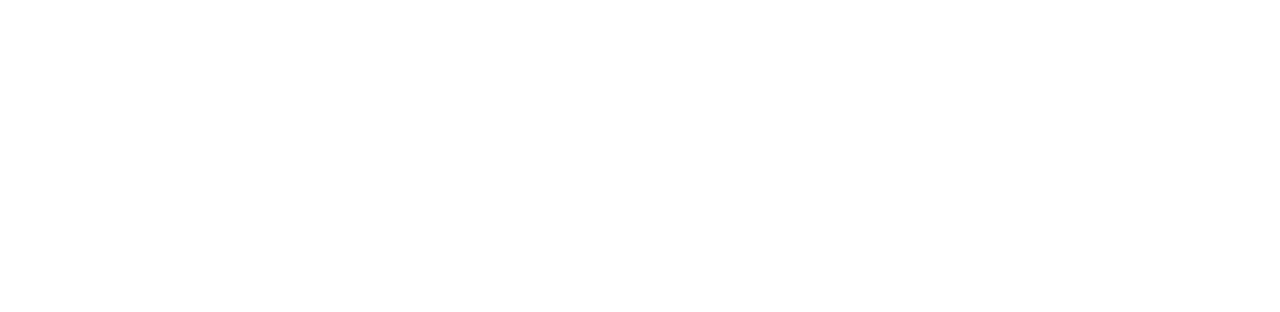
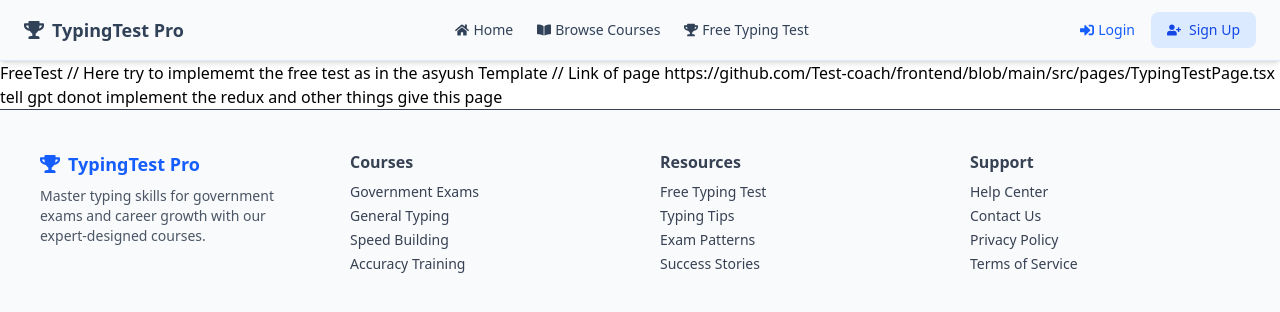
Before and after one commit to Test-coach/Front-end, a React (Vite) app: page /free/test in a window 1280 px wide. Before the commit this address had no page. Shown: the top 312 px of the page. Built offline with nearby package versions, Linux system fonts and the light colour scheme.

Commit message:
add routes and make the component

```diff
--- a/src/App.jsx
+++ b/src/App.jsx
@@ -10,14 +10,6 @@ const App = () => {
   const dispatch = useDispatch();
   const user = useSelector((state) => state.user.user);
 
-  const handleSetUser = () => {
-    dispatch(setUser({ name: 'John', age: 30 }));
-  };
-
-  const handleClearUser = () => {
-    dispatch(setUser({}));
-  };
-
   return (
     <Router>
       <AppRouter />
--- /dev/null
+++ b/src/components/admin/CreateExam.jsx
@@ -0,0 +1,9 @@
+import React from 'react'
+
+const CreateExam = () => {
+  return (
+    <div>CreateExam</div>
+  )
+}
+
+export default CreateExam
--- a/src/components/authentication/Login.jsx
+++ b/src/components/authentication/Login.jsx
@@ -1,8 +1,11 @@
 import React, { useState } from 'react';
 import axios from 'axios';
 import { CheckCircle, AlertCircle, Mail, Lock, Eye, EyeOff, LogIn } from 'lucide-react';
+import { useNavigate, Link } from 'react-router-dom';
+import {API_URL} from '../../config'
 
 const Login = () => {
+  const navigate = useNavigate();
   const [formData, setFormData] = useState({
     email: '',
     password: '',
@@ -29,7 +32,7 @@ const Login = () => {
 
     try {
       const response = await axios.post(
-        'https://backend-xk3v.onrender.com/auth/login',
+        `${API_URL}/auth/login`,
         formData,
         {
           headers: {
@@ -75,19 +78,17 @@ const Login = () => {
         </div>
 
         {message.text && (
-          <div className={`mb-6 p-4 rounded-lg flex items-center gap-3 ${
-            message.type === 'success'
+          <div className={`mb-6 p-4 rounded-lg flex items-center gap-3 ${message.type === 'success'
               ? 'bg-green-50 border border-green-200'
               : 'bg-red-50 border border-red-200'
-          }`}>
+            }`}>
             {message.type === 'success' ? (
               <CheckCircle className="w-5 h-5 text-green-600 flex-shrink-0" />
             ) : (
               <AlertCircle className="w-5 h-5 text-red-600 flex-shrink-0" />
             )}
-            <span className={`text-sm font-medium ${
-              message.type === 'success' ? 'text-green-800' : 'text-red-800'
-            }`}>
+            <span className={`text-sm font-medium ${message.type === 'success' ? 'text-green-800' : 'text-red-800'
+              }`}>
               {message.text}
             </span>
           </div>
@@ -172,20 +173,14 @@ const Login = () => {
         <div className="mt-8 text-center">
           <p className="text-sm text-gray-600">
             Don't have an account?{' '}
-            <a href="#" className="text-indigo-600 hover:text-indigo-700 font-medium">
+            <Link
+              to="/register"
+              className="text-indigo-600 hover:text-indigo-700 font-medium"
+            >
               Create one here
-            </a>
+            </Link>
           </p>
         </div>
-
-        {/* Demo Credentials */}
-        {/* <div className="mt-6 p-4 bg-gray-50 rounded-lg">
-          <p className="text-xs text-gray-600 text-center mb-2">Demo Credentials:</p>
-          <p className="text-xs text-gray-500 text-center">
-            Email: samargupta@example.com<br />
-            Password: Samar@123
-          </p>
-        </div> */}
       </div>
     </div>
   );
--- a/src/components/authentication/Register.jsx
+++ b/src/components/authentication/Register.jsx
@@ -1,6 +1,8 @@
 import React, { useState } from 'react';
 import axios from 'axios';
 import { CheckCircle, AlertCircle, User, Mail, Lock, Eye, EyeOff } from 'lucide-react';
+import { Link } from 'react-router-dom';
+import {API_URL} from '../../config'
 
 const Register = () => {
   const [formData, setFormData] = useState({
@@ -8,6 +10,7 @@ const Register = () => {
     password: '',
     email: '',
   });
+
 
   const [message, setMessage] = useState({ type: '', text: '' });
   const [isLoading, setIsLoading] = useState(false);
@@ -30,7 +33,7 @@ const Register = () => {
 
     try {
       const response = await axios.post(
-        'https://backend-xk3v.onrender.com/auth/register',
+        `${API_URL}/auth/register`,
         formData,
         {
           headers: {
@@ -174,9 +177,10 @@ const Register = () => {
         <div className="mt-8 text-center">
           <p className="text-sm text-gray-600">
             Already have an account?{' '}
-            <a href="#" className="text-indigo-600 hover:text-indigo-700 font-medium">
+            <Link
+              to="/login" className="text-indigo-600 hover:text-indigo-700 font-medium">
               Sign in here
-            </a>
+            </Link>
           </p>
         </div>
       </div>
--- a/src/components/banner/Banner.jsx
+++ b/src/components/banner/Banner.jsx
@@ -1,7 +1,13 @@
 import React from 'react';
 import { FaArrowRight } from 'react-icons/fa';
+import { useNavigate } from 'react-router-dom';
 
 const Banner = () => {
+  const navigate = useNavigate();
+
+  const handleClick = () => {
+    navigate('/free/test');
+  };
   return (
     <section className="bg-[#f8fafc] py-16 px-6 md:px-16 rounded-2xl shadow-sm mt-6">
       <div className="max-w-4xl mx-auto text-center">
@@ -21,7 +27,10 @@ const Banner = () => {
 
         {/* CTA Buttons */}
         <div className="mt-8 flex flex-col sm:flex-row gap-4 justify-center">
-          <button className="bg-blue-100 text-blue-500 px-6 py-3 rounded-lg flex items-center justify-center gap-2 hover:bg-blue-200 transition font-medium">
+          <button
+            onClick={handleClick}
+            className="bg-blue-100 text-blue-500 px-6 py-3 rounded-lg flex items-center justify-center gap-2 hover:bg-blue-200 transition font-medium"
+          >
             Take Free Test <FaArrowRight />
           </button>
           <button className="border border-blue-500 text-blue-500 px-6 py-3 rounded-lg hover:bg-blue-100 transition font-medium">
--- a/src/components/home/Home.jsx
+++ b/src/components/home/Home.jsx
@@ -1,4 +1,3 @@
-import React from 'react';
 import {dummyCourses , dummyTypingTests} from '../../utils/dummData';
 import CourseCard from '../../utils/courseCard/CourseCard';
 import TestCard from '../../utils/testCard/TestCard';
--- /dev/null
+++ b/src/components/screen/FreeTest.jsx
@@ -0,0 +1,19 @@
+import Header from '../../utils/header/Header'
+import Footer from '../../utils/footer/Footer'
+
+const FreeTest = () => {
+  return (
+    <div>
+        <Header/>
+        FreeTest
+        // Here try to implememt the free test as in the asyush Template
+        // Link of page https://github.com/Test-coach/frontend/blob/main/src/pages/TypingTestPage.tsx
+        tell gpt donot implement the redux and other things give this page
+
+        <Footer/>
+
+    </div>
+  )
+}
+
+export default FreeTest
--- /dev/null
+++ b/src/config.js
@@ -0,0 +1 @@
+export const API_URL = 'https://backend-xk3v.onrender.com';
--- a/src/router/AppRouter.jsx
+++ b/src/router/AppRouter.jsx
@@ -9,6 +9,7 @@ import Admin from '../components/admin/Admin';
 import About from '../components/screen/About';
 import Payment from '../components/payment/Payment';
 import PrivateRoute from './PrivateRoute';
+import FreeTest from '../components/screen/FreeTest';
 
 const AppRouter = () => {
   return (
@@ -17,6 +18,7 @@ const AppRouter = () => {
       <Route path="/login" element={<Login />} />
       <Route path="/register" element={<Register />} />
       <Route path="/about" element={<About />} />
+      <Route path="/free/test" element={<FreeTest/>}/>
 
       {/* Protected Routes */}
       <Route
--- /dev/null
+++ b/src/utils/axiosInstance.jsx
@@ -0,0 +1,25 @@
+// src/utils/axiosInstance.ts
+import axios from 'axios';
+import { API_URL } from '@/config'; // Make sure API_URL is defined appropriately
+
+// Create Axios instance
+const axiosInstance = axios.create({
+  baseURL: API_URL,
+  timeout: 10000,
+});
+
+// Add a request interceptor to include token from localStorage
+axiosInstance.interceptors.request.use(
+  (config) => {
+    const token = localStorage.getItem('token');
+    if (token) {
+      config.headers['Authorization'] = `Bearer ${token}`;
+    }
+    return config;
+  },
+  (error) => {
+    return Promise.reject(error);
+  }
+);
+
+export default axiosInstance;
--- a/src/utils/header/Header.jsx
+++ b/src/utils/header/Header.jsx
@@ -1,7 +1,10 @@
 import React from 'react';
 import { FaHome, FaBookOpen, FaTrophy, FaUserPlus, FaSignInAlt } from 'react-icons/fa';
+import { useNavigate } from 'react-router-dom';
 
 const Header = () => {
+   const navigate = useNavigate();
+
   return (
     <header className="flex items-center justify-between px-6 py-3 shadow-md bg-[#f8fafc] border-b border-blue-100">
       {/* Logo */}
@@ -28,14 +31,21 @@ const Header = () => {
 
       {/* Auth Buttons */}
       <div className="flex items-center space-x-4">
-        <a href="#" className="text-blue-600 text-sm flex items-center space-x-1 hover:underline">
-          <FaSignInAlt />
-          <span>Login</span>
-        </a>
-        <button className="bg-blue-100 hover:bg-blue-200 text-blue-700 text-sm px-4 py-2 rounded-lg flex items-center space-x-2">
-          <FaUserPlus />
-          <span>Sign Up</span>
-        </button>
+         <button
+        onClick={() => navigate('/login')}
+        className="text-blue-600 text-sm flex items-center space-x-1 hover:underline"
+      >
+        <FaSignInAlt />
+        <span>Login</span>
+      </button>
+
+      <button
+        onClick={() => navigate('/register')}
+        className="bg-blue-100 hover:bg-blue-200 text-blue-700 text-sm px-4 py-2 rounded-lg flex items-center space-x-2"
+      >
+        <FaUserPlus />
+        <span>Sign Up</span>
+      </button>
       </div>
     </header>
   );
```
